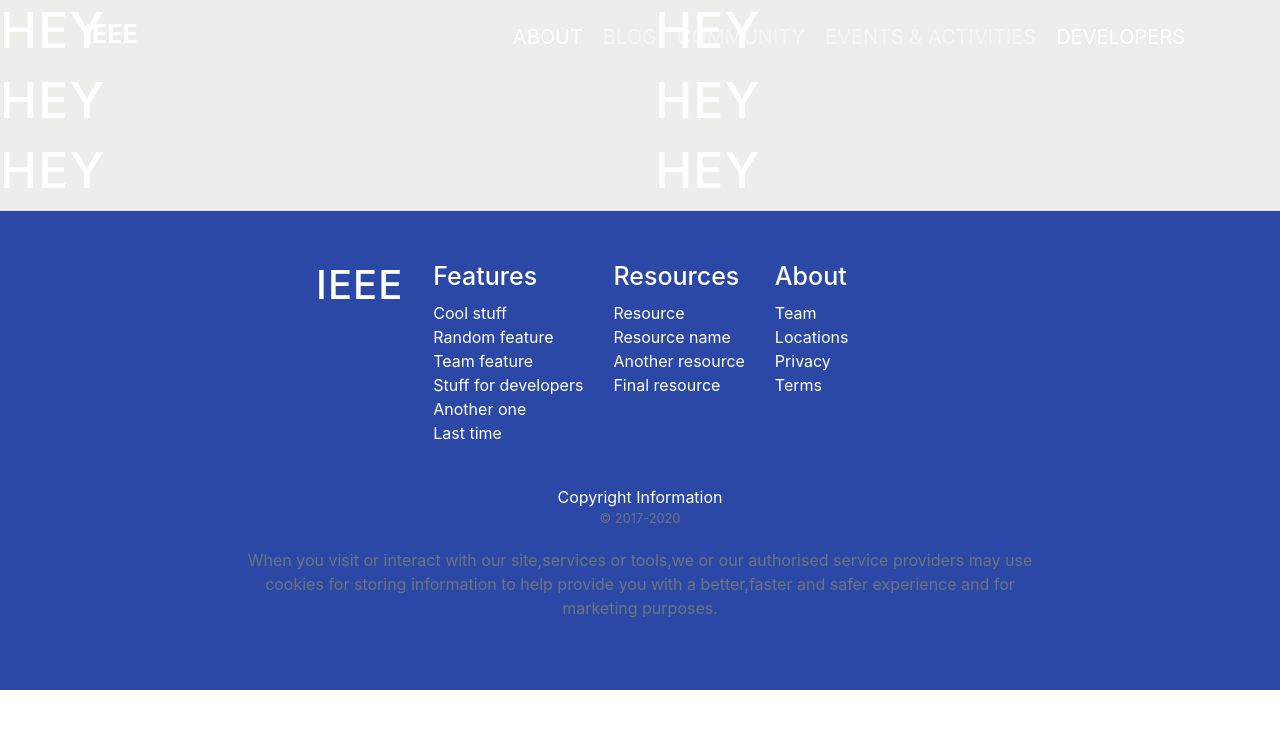
After one commit to IEEE-BITS-Pilani-Student-Chapter/IEEE_BPPC, a Django app: page /developers/ in a window 1280 px wide. The commit adds this page. Shown: the top 729 px of the page. Run offline with Django 3.2, Linux system fonts and the light colour scheme; some libraries are stand-ins or nearby versions.

Commit message:
dev page initialised

```diff
--- a/app/urls.py
+++ b/app/urls.py
@@ -2,5 +2,6 @@ from django.urls import include, path
 from app.views import *
 
 urlpatterns = [
-    path('', home),
+    path('', home, name="home"),
+    path('developers/', dev_page, name='dev_page'),
 ]
--- a/app/views.py
+++ b/app/views.py
@@ -6,3 +6,7 @@ from django.shortcuts import redirect
 def home(request):
     context = {}
     return render(request, 'app/home.html', context)
+
+def dev_page(request):
+    context = {}
+    return render(request, 'app/dev.html', context);
--- a/static/js/script.js
+++ b/static/js/script.js
@@ -1,5 +1,3 @@
 $(window).scroll(()=>{
     $('nav').toggleClass('scrolled', $(this).scrollTop() > 660);
 });
-
-console.log("hello");
--- /dev/null
+++ b/templates/app/dev.html
@@ -0,0 +1,28 @@
+{% extends 'base.html' %}
+{% load static %}
+{% block content %}
+<div class="row" style="background-color: #eeede9;">
+<div class="col-6">
+    <h1>hey</h1>
+</div>
+<div class="col-6">
+    <h1>hey</h1>
+</div>
+</div>
+<div class="row" style="background-color: #eeede9;">
+    <div class="col-6">
+        <h1>hey</h1>
+    </div>
+    <div class="col-6">
+        <h1>hey</h1>
+    </div>
+    </div>
+    <div class="row" style="background-color: #eeede9;">
+        <div class="col-6">
+            <h1>hey</h1>
+        </div>
+        <div class="col-6">
+            <h1>hey</h1>
+        </div>
+        </div>
+{% endblock %}
--- a/templates/base.html
+++ b/templates/base.html
@@ -28,10 +28,9 @@
 </head>
 <body>
     <!-- NAV -->
-    <header>
         <nav class="navbar navbar-expand-md navbar-dark bg fixed-top">
           <div class="container">
-          <a href="/" class="navbar-brand"><b>IEEE</b></a>
+          <a href="{% url 'home' %}" class="navbar-brand"><b>IEEE</b></a>
           <button class="navbar-toggler" type="button" data-toggle="collapse" data-target="#navbar4">
               <span class="navbar-toggler-icon"></span>
           </button>
@@ -49,23 +48,13 @@
                   <li class="nav-item">
                       <a class="nav-link" href="#">EVENTS & ACTIVITIES</a>
                   </li>
-                  <li class="nav-item">
-                      <a class="nav-link" href="#">MEMBER RESOURCES</a>
+                  <li class="nav-item active">
+                      <a class="nav-link" href="{% url 'dev_page' %}">DEVELOPERS</a>
                   </li>
               </ul>
           </div>
           </div>
       </nav>
-
-
-
-
-        <div class="hero-text-box">
-            <div id="hea"><h1><strong>Some Random Text Maybe.</strong><br><h3>If we are not using parallax then it can work.</div></h3><br><br></h1>
-            <a class="btn btn-full js--scroll-to-plans" href="#">Learn More</a>
-
-        </div>
-    </header>
     {% block content %}
     {% endblock %}
     <!-- FOOTER -->
@@ -126,7 +115,6 @@
     <script src="https://cdn.jsdelivr.net/html5shiv/3.7.3/html5shiv.min.js"></script>
     <script src="https://cdn.jsdelivr.net/selectivizr/1.0.3b/selectivizr.min.js"></script>
     <script src="{% static 'vendors/js/jquery.waypoints.min.js' %}"></script>
-    <script src="{% static 'js/script.js' %}"></script>
     <!-- <script src="https://code.jquery.com/jquery-3.4.1.slim.min.js" integrity="sha384-J6qa4849blE2+poT4WnyKhv5vZF5SrPo0iEjwBvKU7imGFAV0wwj1yYfoRSJoZ+n" crossorigin="anonymous"></script> -->
     <script src="https://cdn.jsdelivr.net/npm/popper.js@1.16.0/dist/umd/popper.min.js" integrity="sha384-Q6E9RHvbIyZFJoft+2mJbHaEWldlvI9IOYy5n3zV9zzTtmI3UksdQRVvoxMfooAo" crossorigin="anonymous"></script>
     <!-- <script src="https://stackpath.bootstrapcdn.com/bootstrap/4.4.1/js/bootstrap.min.js" integrity="sha384-wfSDF2E50Y2D1uUdj0O3uMBJnjuUD4Ih7YwaYd1iqfktj0Uod8GCExl3Og8ifwB6" crossorigin="anonymous"></script> -->
```
Also changed, not shown: templates/app/home.html (+7 -2 lines).
